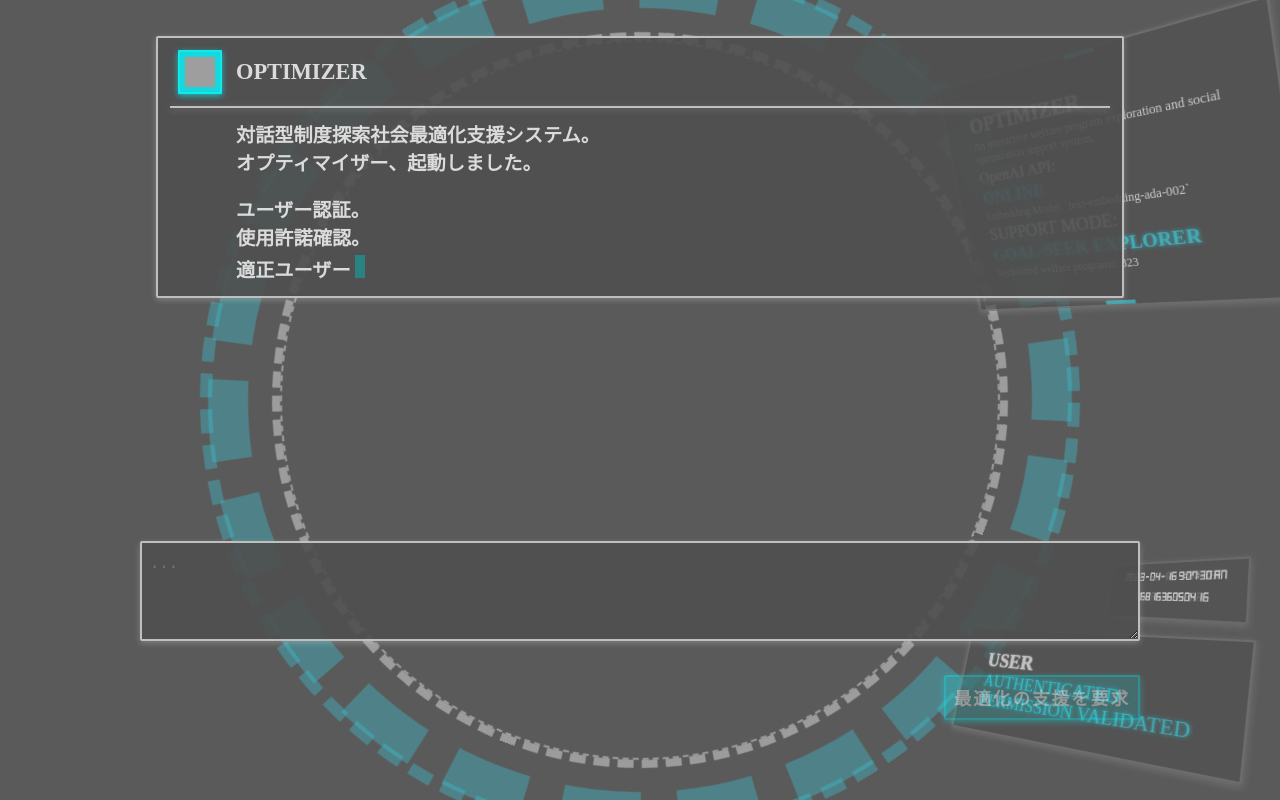
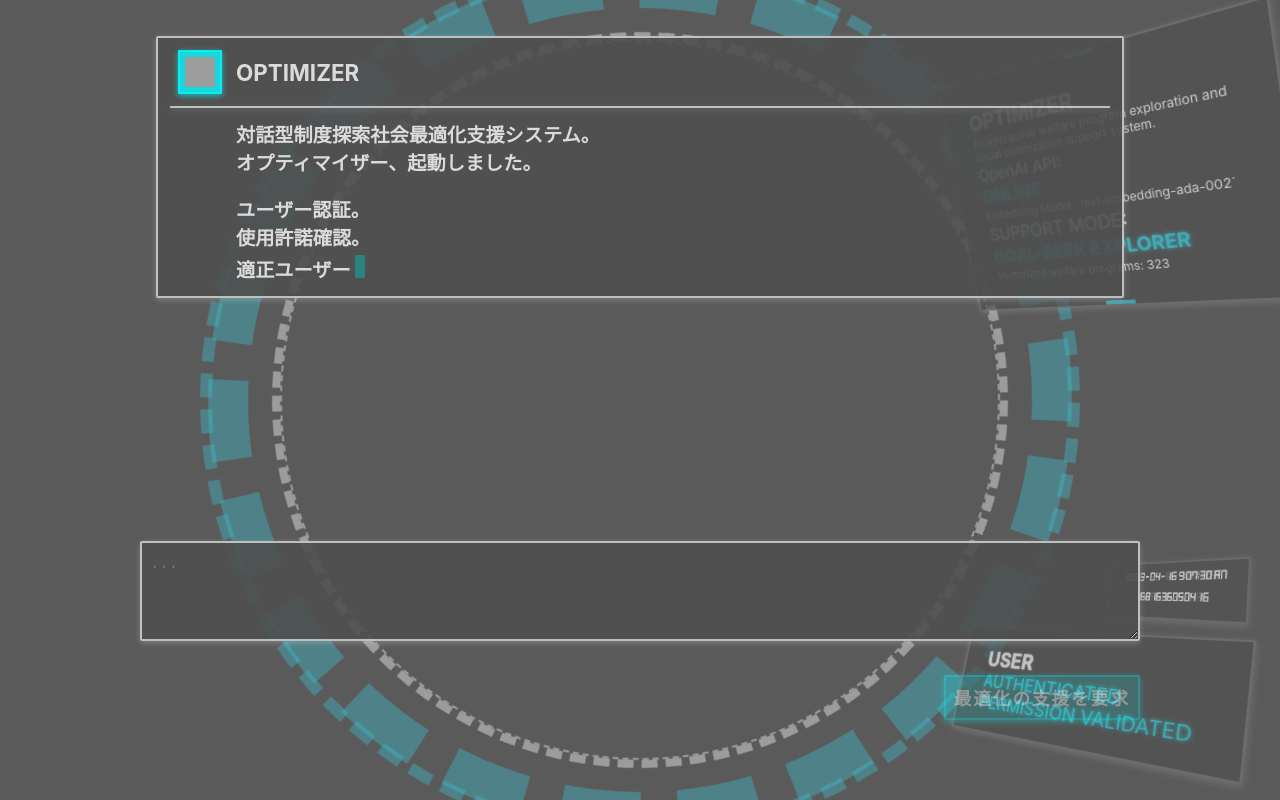
Before and after one commit to yuiseki/OPTIMIZER, a Next.js app: page / in a window 1280 px wide. Built offline with nearby package versions, Linux system fonts and the light colour scheme; grey boxes are pictures that could not be loaded.

Commit message:
update whole font-family as same as デジタル庁公式Webサイト

```diff
--- a/src/styles/globals.css
+++ b/src/styles/globals.css
@@ -52,6 +52,8 @@ html,
 body {
   max-width: 100vw;
   overflow-x: hidden;
+  font-family: "Noto Sans JP", -apple-system, blinkmacsystemfont, "Segoe UI",
+    "Hiragino Kaku Gothic ProN", "BIZ UDPGothic", meiryo, sans-serif;
 }
 
 @keyframes background-color {
```
